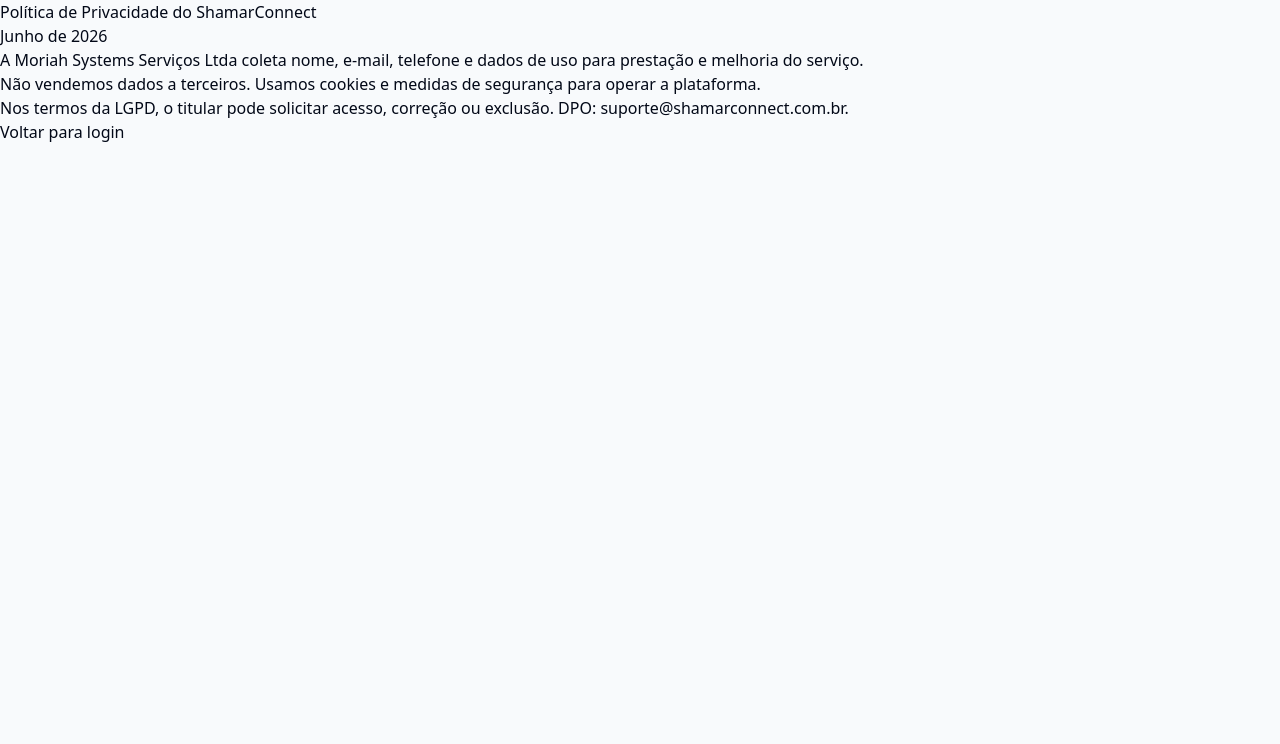
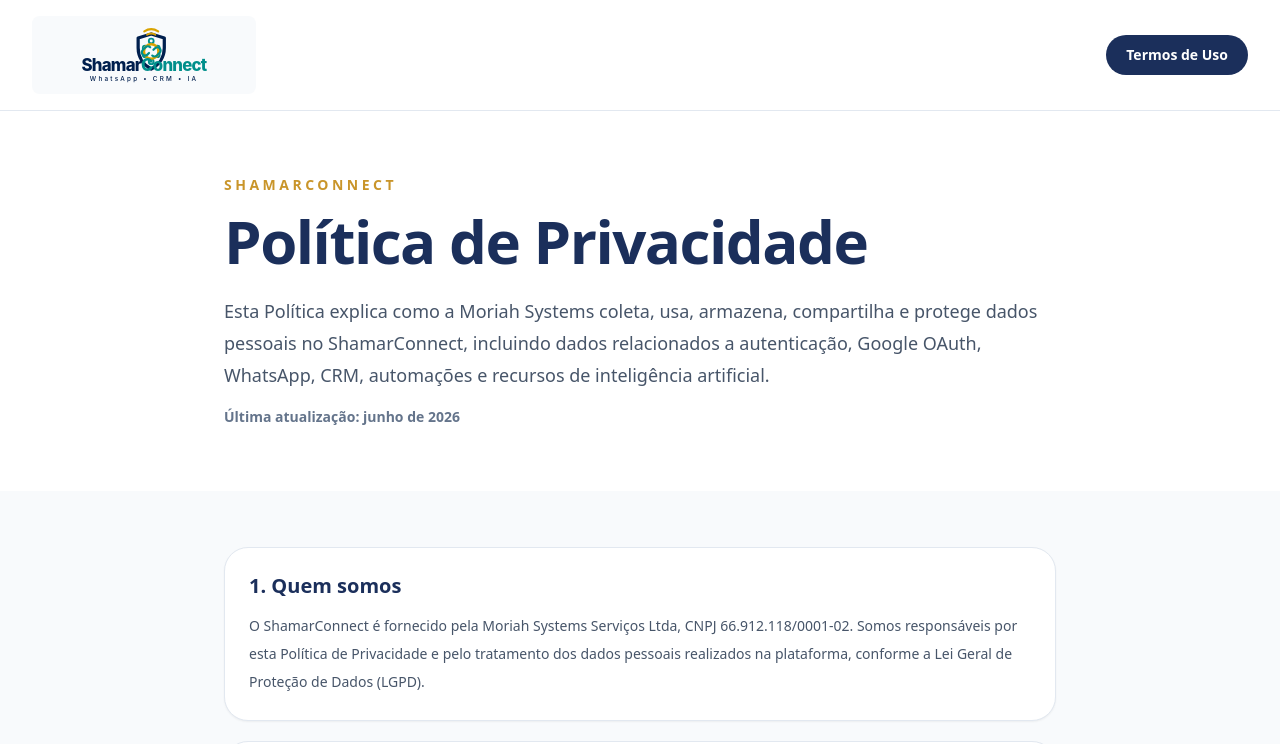
Before and after one commit to akccastro-allan/Shamar-Connect, a Next.js app: page /privacy in a window 1280 px wide. Shown: the top 744 px of the page. Built offline with nearby package versions, Linux system fonts and the light colour scheme.

Commit message:
feat: add detailed privacy policy

```diff
--- a/app/privacy/page.tsx
+++ b/app/privacy/page.tsx
@@ -1 +1,132 @@
-export default function PrivacyPage(){return <main><h1>Política de Privacidade do ShamarConnect</h1><p>Junho de 2026</p><p>A Moriah Systems Serviços Ltda coleta nome, e-mail, telefone e dados de uso para prestação e melhoria do serviço.</p><p>Não vendemos dados a terceiros. Usamos cookies e medidas de segurança para operar a plataforma.</p><p>Nos termos da LGPD, o titular pode solicitar acesso, correção ou exclusão. DPO: suporte@shamarconnect.com.br.</p><a href="/login">Voltar para login</a></main>}
+import Link from "next/link";
+import { BrandLogo } from "@/components/brand/brand-logo";
+import { SiteFooter } from "@/components/site/site-footer";
+
+const sections = [
+  {
+    title: "1. Quem somos",
+    text: "O ShamarConnect é fornecido pela Moriah Systems Serviços Ltda, CNPJ 66.912.118/0001-02. Somos responsáveis por esta Política de Privacidade e pelo tratamento dos dados pessoais realizados na plataforma, conforme a Lei Geral de Proteção de Dados (LGPD).",
+  },
+  {
+    title: "2. Dados que podemos coletar",
+    text: "Podemos coletar nome, e-mail, telefone, empresa, cargo, dados de login, dados de uso, informações técnicas do dispositivo, registros de acesso, dados de contatos comerciais cadastrados pelo usuário, conversas, histórico de atendimento, oportunidades comerciais e configurações da conta.",
+  },
+  {
+    title: "3. Dados de login com Google OAuth",
+    text: "Quando o usuário utiliza login ou integração com Google, podemos receber dados básicos de identificação autorizados pelo próprio usuário, como nome, e-mail, identificador da conta e imagem de perfil, quando disponibilizada. Esses dados são usados para autenticação, identificação da conta e segurança de acesso.",
+  },
+  {
+    title: "4. Uso de dados obtidos de APIs do Google",
+    text: "O ShamarConnect utiliza dados recebidos de APIs do Google somente para fornecer ou melhorar funcionalidades autorizadas pelo usuário. Não vendemos dados do Google, não usamos esses dados para publicidade e não transferimos dados do Google para terceiros, exceto quando necessário para fornecer o serviço, cumprir obrigações legais ou com autorização do usuário.",
+  },
+  {
+    title: "5. Tokens e permissões",
+    text: "Quando houver autorização por OAuth, tokens de acesso ou atualização poderão ser armazenados de forma segura para manter a sessão ou integração autorizada. O usuário pode revogar permissões nas configurações da conta Google ou solicitar a remoção pelo e-mail suporte@shamarconnect.com.br.",
+  },
+  {
+    title: "6. Finalidades do tratamento",
+    text: "Usamos dados para criar e gerenciar contas, autenticar usuários, prestar o serviço contratado, organizar atendimento e CRM, registrar histórico, operar integrações, gerar relatórios, melhorar a plataforma, oferecer suporte, prevenir fraudes, cumprir obrigações legais e comunicar informações importantes sobre o serviço.",
+  },
+  {
+    title: "7. WhatsApp, CRM e contatos",
+    text: "Dados de contatos, leads, clientes e conversas inseridos pelo cliente são usados para viabilizar atendimento, organização comercial, histórico, funil de vendas, respostas rápidas, relatórios e automações. O cliente é responsável por possuir autorização ou base legal adequada para cadastrar e tratar esses dados na plataforma.",
+  },
+  {
+    title: "8. Inteligência Artificial",
+    text: "Quando o Módulo IA é utilizado, trechos de conversas, áudios transcritos ou dados necessários à funcionalidade podem ser processados para gerar sugestões de resposta, resumo, classificação de intenção, detecção de urgência ou pontuação de lead. As respostas geradas são apoio ao usuário e devem ser revisadas antes do envio.",
+  },
+  {
+    title: "9. Compartilhamento de dados",
+    text: "Podemos compartilhar dados com provedores essenciais para operação da plataforma, como hospedagem, banco de dados, autenticação, e-mail, armazenamento, processamento de IA, monitoramento e suporte técnico. Esses provedores atuam para viabilizar o serviço e devem observar medidas de segurança e confidencialidade.",
+  },
+  {
+    title: "10. Não venda de dados",
+    text: "A Moriah Systems não vende dados pessoais, dados de clientes, dados de contatos comerciais ou dados obtidos por integrações Google. Também não utiliza dados de usuários para publicidade comportamental de terceiros.",
+  },
+  {
+    title: "11. Segurança",
+    text: "Adotamos medidas técnicas e organizacionais para proteger dados contra acesso não autorizado, perda, alteração, divulgação indevida ou uso inadequado. Nenhum sistema é totalmente imune a riscos, mas buscamos operar com práticas razoáveis de segurança, controle de acesso e proteção de credenciais.",
+  },
+  {
+    title: "12. Retenção de dados",
+    text: "Mantemos dados pelo tempo necessário para prestar o serviço, cumprir obrigações legais, resolver disputas, manter segurança, prevenir fraudes e atender solicitações do usuário. Dados podem ser excluídos ou anonimizados quando não forem mais necessários ou mediante solicitação aplicável.",
+  },
+  {
+    title: "13. Direitos dos titulares",
+    text: "Nos termos da LGPD, o titular pode solicitar confirmação de tratamento, acesso, correção, anonimização, bloqueio, eliminação, portabilidade, informação sobre compartilhamento, revisão de decisões automatizadas, revogação de consentimento e oposição quando aplicável.",
+  },
+  {
+    title: "14. Exclusão de dados e encerramento",
+    text: "O usuário ou cliente pode solicitar exclusão de conta ou dados pelo e-mail suporte@shamarconnect.com.br. Algumas informações poderão ser mantidas quando necessário para cumprimento legal, auditoria, segurança, prevenção de fraude ou defesa em processos administrativos e judiciais.",
+  },
+  {
+    title: "15. Cookies e dados técnicos",
+    text: "Podemos usar cookies, armazenamento local e tecnologias semelhantes para manter sessão, autenticação, preferências, segurança e análise de uso. O usuário pode controlar cookies no navegador, mas a desativação pode afetar funcionalidades da plataforma.",
+  },
+  {
+    title: "16. Transferência internacional",
+    text: "Alguns provedores usados pela plataforma podem processar ou armazenar dados fora do Brasil. Quando isso ocorrer, buscamos utilizar fornecedores reconhecidos e medidas compatíveis com proteção de dados e segurança da informação.",
+  },
+  {
+    title: "17. Crianças e adolescentes",
+    text: "O ShamarConnect é destinado a uso empresarial e não é direcionado a crianças ou adolescentes. Caso identifiquemos tratamento inadequado de dados de menores, poderemos remover as informações conforme a legislação aplicável.",
+  },
+  {
+    title: "18. Alterações nesta Política",
+    text: "Esta Política de Privacidade pode ser atualizada para refletir mudanças legais, técnicas, operacionais ou comerciais. A versão vigente estará disponível no site oficial shamarconnect.com.br/privacy.",
+  },
+  {
+    title: "19. Contato e encarregado",
+    text: "Para dúvidas, solicitações de privacidade, revogação de permissões, exclusão de dados ou exercício de direitos, entre em contato pelo e-mail suporte@shamarconnect.com.br.",
+  },
+];
+
+export default function PrivacyPage() {
+  return (
+    <main className="min-h-screen bg-slate-50 text-slate-950">
+      <header className="border-b border-slate-200 bg-white">
+        <div className="mx-auto flex max-w-7xl items-center justify-between px-5 py-4 md:px-8">
+          <Link href="/" className="block w-44 md:w-56">
+            <BrandLogo className="h-auto w-full" />
+          </Link>
+          <Link
+            href="/terms"
+            className="rounded-full bg-[#1B2F5B] px-5 py-2.5 text-sm font-black text-white"
+          >
+            Termos de Uso
+          </Link>
+        </div>
+      </header>
+
+      <section className="bg-white py-16">
+        <div className="mx-auto max-w-4xl px-5 md:px-8">
+          <p className="text-sm font-black uppercase tracking-[0.25em] text-[#C9952A]">
+            ShamarConnect
+          </p>
+          <h1 className="mt-4 text-4xl font-black tracking-tight text-[#1B2F5B] md:text-6xl">
+            Política de Privacidade
+          </h1>
+          <p className="mt-6 text-lg leading-8 text-slate-600">
+            Esta Política explica como a Moriah Systems coleta, usa, armazena, compartilha e protege dados pessoais no ShamarConnect, incluindo dados relacionados a autenticação, Google OAuth, WhatsApp, CRM, automações e recursos de inteligência artificial.
+          </p>
+          <p className="mt-4 text-sm font-semibold text-slate-500">
+            Última atualização: junho de 2026
+          </p>
+        </div>
+      </section>
+
+      <section className="mx-auto max-w-4xl px-5 py-14 md:px-8">
+        <div className="space-y-5">
+          {sections.map((section) => (
+            <article key={section.title} className="rounded-3xl border border-slate-200 bg-white p-6 shadow-sm">
+              <h2 className="text-xl font-black text-[#1B2F5B]">{section.title}</h2>
+              <p className="mt-3 text-sm leading-7 text-slate-600">{section.text}</p>
+            </article>
+          ))}
+        </div>
+      </section>
+
+      <SiteFooter />
+    </main>
+  );
+}
```
